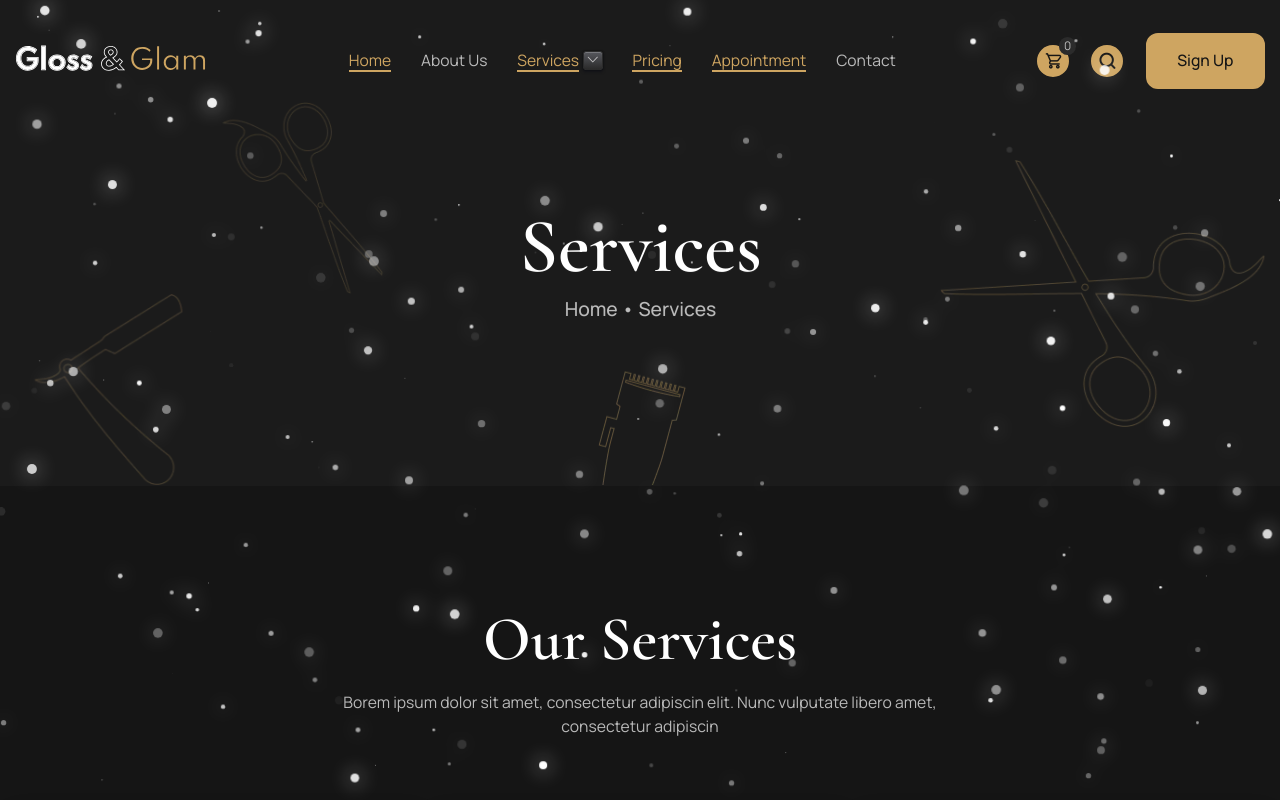
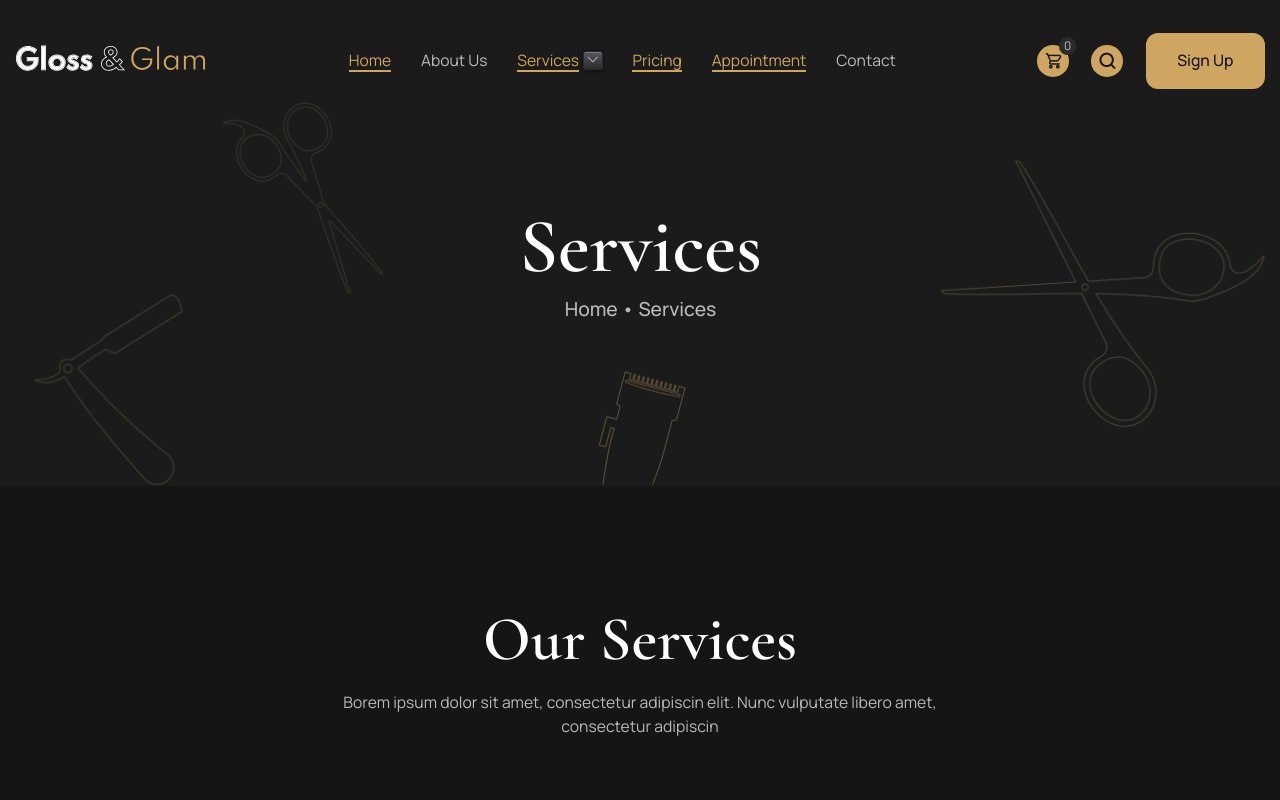
Before and after one commit to MaxiMalweb/Gloss-Glam, a plain HTML site: page index.html in a window 1280 px wide. Shown: the top 800 px of the page. Drawn offline with nearby package versions, Linux system fonts and the light colour scheme; animation ran at ten frames a second; a small style sheet from the web is missing.

Commit message:
snow Off part2

```diff
--- a/index.html
+++ b/index.html
@@ -52,7 +52,7 @@
 			//   })
 			// })
 		</script>
-		<div class="snow-wrp">
+		<!-- <div class="snow-wrp">
 			<div class="snow"></div>
 			<div class="snow"></div>
 			<div class="snow"></div>
@@ -253,7 +253,7 @@
 			<div class="snow"></div>
 			<div class="snow"></div>
 			<div class="snow"></div>
-		</div>
+		</div> -->
 		<header class="header" id="header">
 
 			<!-- /.header__container -->
```
